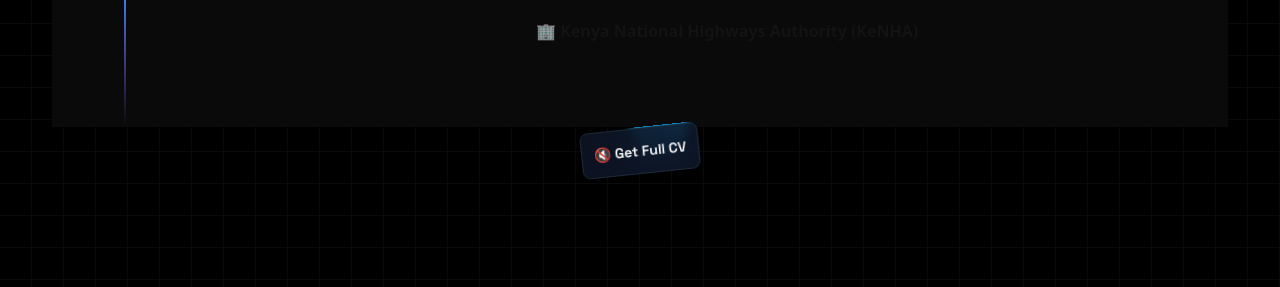
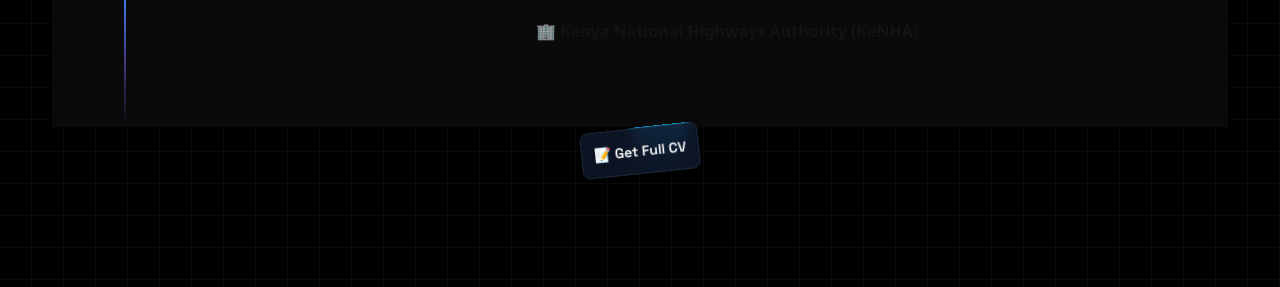
Before and after one commit to kimutaiwycliff/minimalistic-portfolio, a Next.js app: page / in a window 1280 px wide. Shown: the part 3689-3976 px from the top of the page. Built offline with nearby package versions, Linux system fonts and the light colour scheme.

Commit message:
add resume

```diff
--- a/app/(home)/components/Experiences.tsx
+++ b/app/(home)/components/Experiences.tsx
@@ -4,6 +4,7 @@ import { Timeline } from '@/components/ui/timeline';
 import { Button } from '@/components/ui/moving-border';
 import { useRef } from 'react';
 import { useInView } from 'framer-motion';
+import Link from 'next/link';
 
 export const Experiences = () => {
   const expRef = useRef<HTMLDivElement>(null);
@@ -47,15 +48,17 @@ export const Experiences = () => {
         <Timeline data={data} />
       </div>
       <div ref={btnRef}>
-      <div
+        <Link
+          href="/Resume.pdf"
+          download={true}
           className={`flex flex-col items-center justify-center -rotate-6 ${
             isBtnInView ? 'animate-move-left-fast' : ''
           }`}
         >
           <Button borderRadius="0.5rem" className="p-3 font-semibold ">
-          <p>🔇 Get Full CV</p>
+            <p>📝 Get Full CV</p>
           </Button>
-      </div>
+        </Link>
       </div>
     </div>
   );
```
Also changed, not shown: 1 other file (tests, documents, lock files or other folders). Lines whose indentation alone changed are shown as unchanged.
